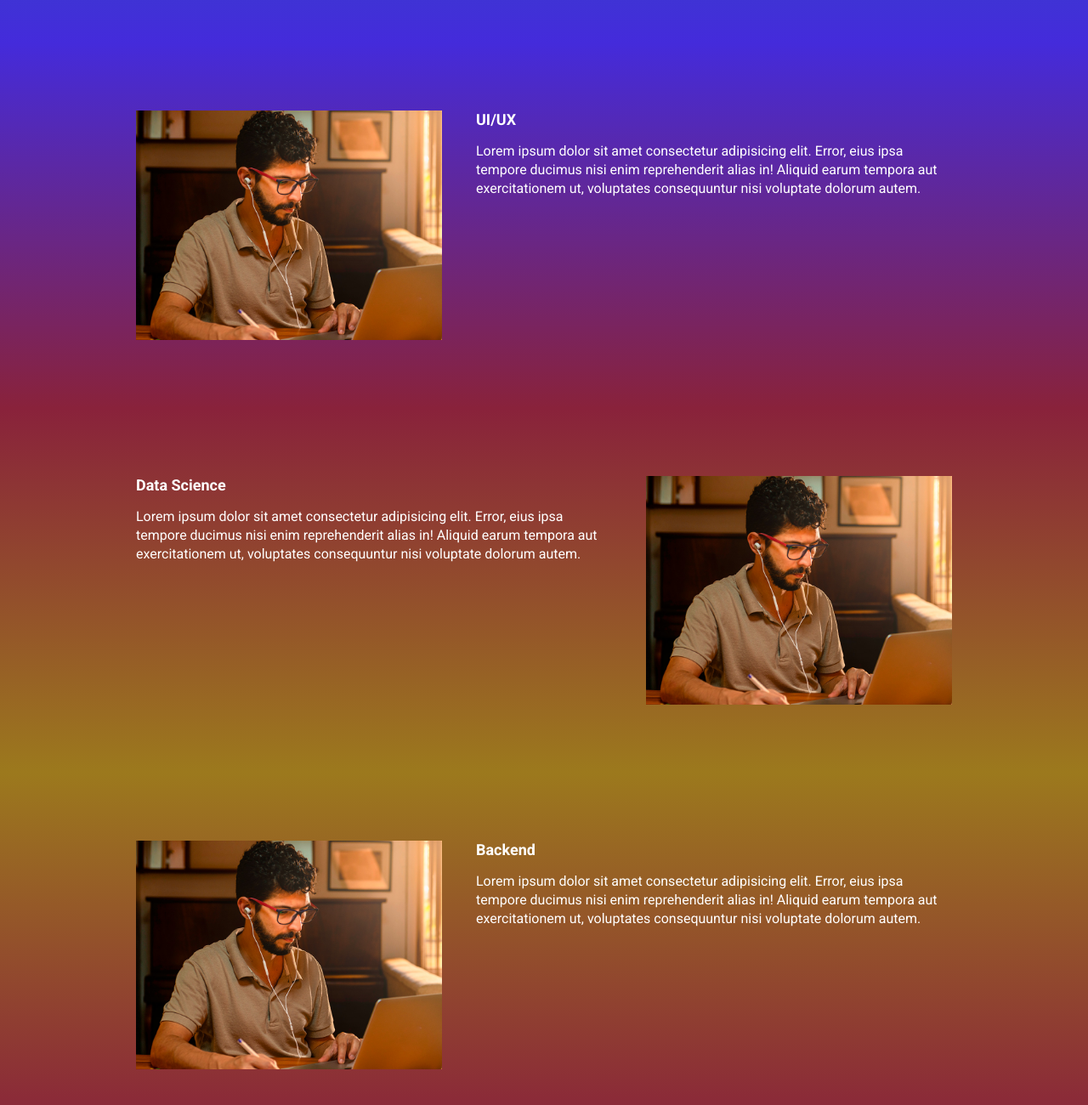
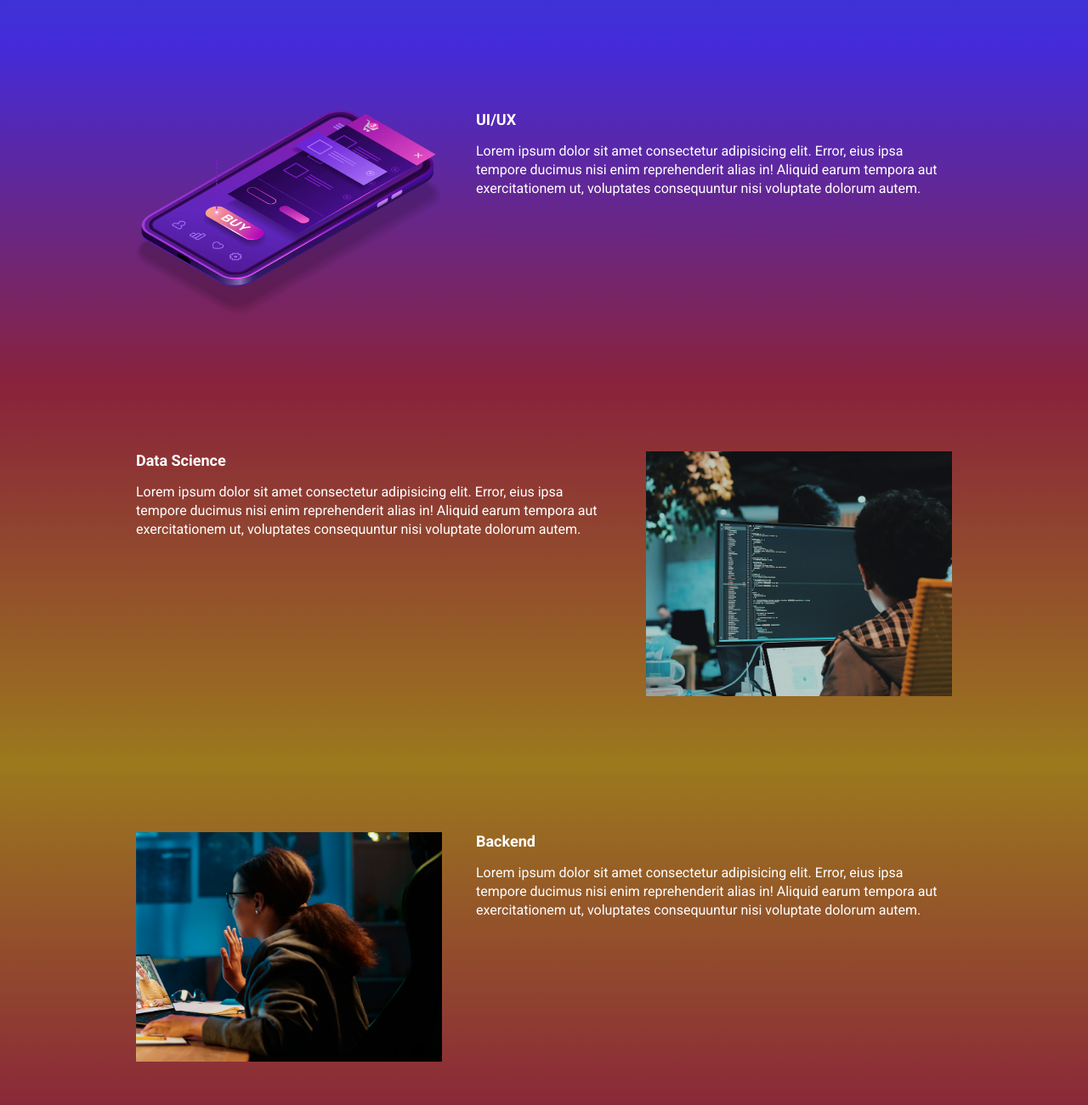
Before and after one commit to lara-goulart/ebac_tech_talks, a website built with Parcel: page src/index.html in a window 1280 px wide. Shown: the part 940-2240 px from the top of the page at 85% size. Built offline with nearby package versions, Linux system fonts and the light colour scheme.

Commit message:
Adicionando imagens corretas

```diff
--- a/src/index.html
+++ b/src/index.html
@@ -53,7 +53,7 @@
                 <h2 class="event__details__title">UI/UX</h2>
                 <p class="event__details__description">Lorem ipsum dolor sit amet consectetur adipisicing elit. Error, eius ipsa tempore ducimus nisi enim reprehenderit alias in! Aliquid earum tempora aut exercitationem ut, voluptates consequuntur nisi voluptate dolorum autem.</p>
             </div>
-            <img class="event__image" src="./images/frontend.png" alt="UI/UX">
+            <img class="event__image" src="./images/ui-ux.png" alt="UI/UX">
         </div>
     </section>
     <section class="event event--data-science">
@@ -62,7 +62,7 @@
                 <h2 class="event__details__title">Data Science</h2>
                 <p class="event__details__description">Lorem ipsum dolor sit amet consectetur adipisicing elit. Error, eius ipsa tempore ducimus nisi enim reprehenderit alias in! Aliquid earum tempora aut exercitationem ut, voluptates consequuntur nisi voluptate dolorum autem.</p>
             </div>
-            <img class="event__image" src="./images/frontend.png" alt="Data Science">
+            <img class="event__image" src="./images/data.png" alt="Data Science">
         </div>
     </section>
     <section class="event event--backend event--image-left">
@@ -71,7 +71,7 @@
                 <h2 class="event__details__title">Backend</h2>
                 <p class="event__details__description">Lorem ipsum dolor sit amet consectetur adipisicing elit. Error, eius ipsa tempore ducimus nisi enim reprehenderit alias in! Aliquid earum tempora aut exercitationem ut, voluptates consequuntur nisi voluptate dolorum autem.</p>
             </div>
-            <img class="event__image" src="./images/frontend.png" alt="Backend">
+            <img class="event__image" src="./images/backend.png" alt="Backend">
         </div>
     </section>
     <script src="https://unpkg.com/aos@next/dist/aos.js"></script>
```
